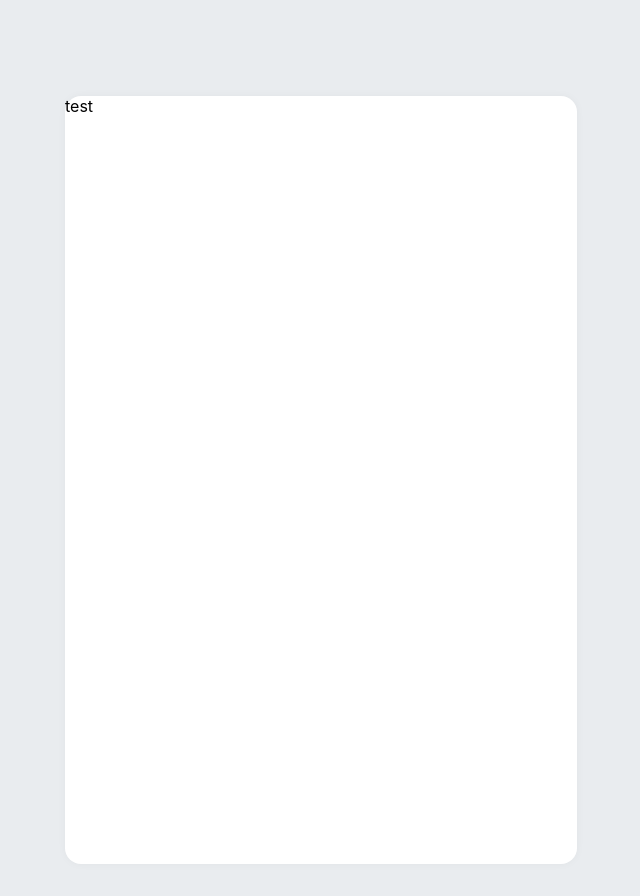
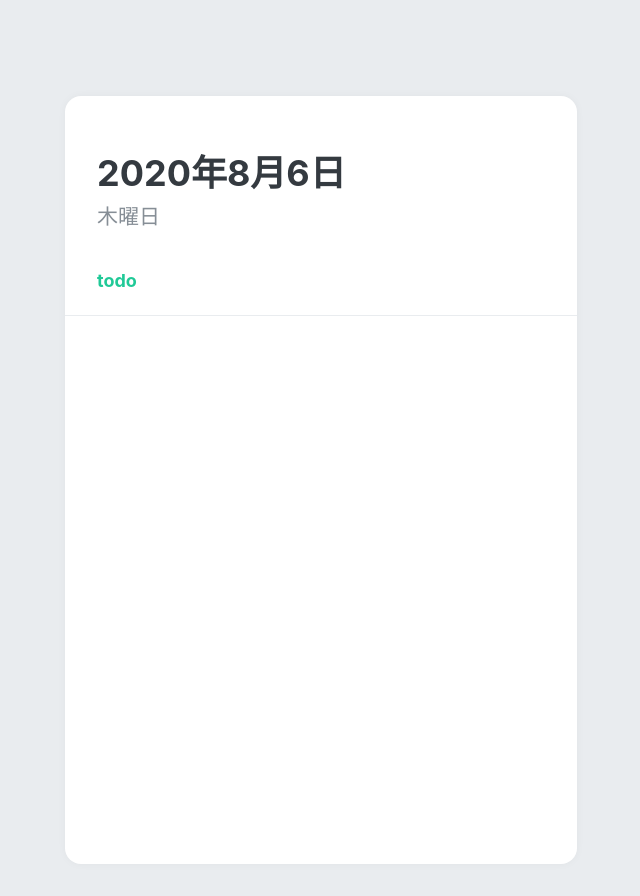
Before and after one commit to ycs5682/react-mashup-todolist, a React (Create React App) app: page / in a window 1280 px wide. Shown: the whole page, without its empty margins (319-959 px from the left). Built offline with nearby package versions, Linux system fonts and the light colour scheme.

Commit message:
TodoHead作成

```diff
--- a/src/App.js
+++ b/src/App.js
@@ -1,6 +1,7 @@
 import React from 'react';
 import { createGlobalStyle } from 'styled-components';
 import TodoTemplate from './components/TodoTemplate';
+import TodoHead from './components/TodoHead';
 
 const GlobalStyle = createGlobalStyle`
   body {
@@ -12,7 +13,9 @@
   return (
     <>
       <GlobalStyle />
-      <TodoTemplate>test</TodoTemplate>
+      <TodoTemplate>
+        <TodoHead />
+      </TodoTemplate>
     </>
   );
 }
--- /dev/null
+++ b/src/components/TodoHead.js
@@ -0,0 +1,41 @@
+import React from 'react';
+import styled from 'styled-components';
+
+const TodoHeadBlock = styled.div`
+  padding-top: 48px;
+  padding-left: 32px;
+  padding-right: 32px;
+  padding-bottom: 24px;
+  border-bottom: 1px solid #e9ecef;
+
+  h1 {
+    margin: 0;
+    font-size: 36px;
+    color: #343a40;
+  }
+
+  .day {
+    margin-top: 4px;
+    color: #868e96;
+    font-size: 21px;
+  }
+
+  .tasks-left {
+    color: #20c997;
+    font-size: 18px;
+    margin-top: 40px;
+    font-weight: bold;
+  }
+`;
+
+function TodoHead() {
+  return (
+    <TodoHeadBlock>
+      <h1>2020年8月6日</h1>
+      <div className='day'>木曜日</div>
+      <div className='tasks-left'>todo</div>
+    </TodoHeadBlock>
+  );
+}
+
+export default TodoHead;
```
